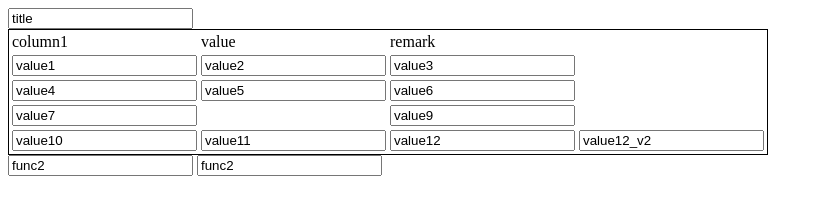
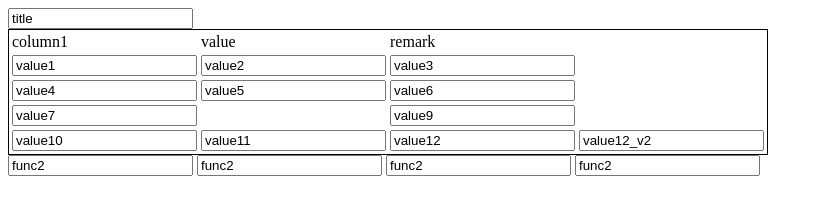
Before and after one commit to jingyanzhong/git-test1, a plain HTML site: page index.html in a window 1280 px wide. Shown: the whole page, without its empty margins (0-823 px from the left). Drawn offline with Linux system fonts and the light colour scheme.

Commit message:
[ function2 ] 新增OOO功能

```diff
--- a/index.html
+++ b/index.html
@@ -72,5 +72,7 @@
     </table>
     <input type="text" value="func2">
     <input type="text" value="func2">
+    <input type="text" value="func2">
+    <input type="text" value="func2">
 </body>
 </html>
```
